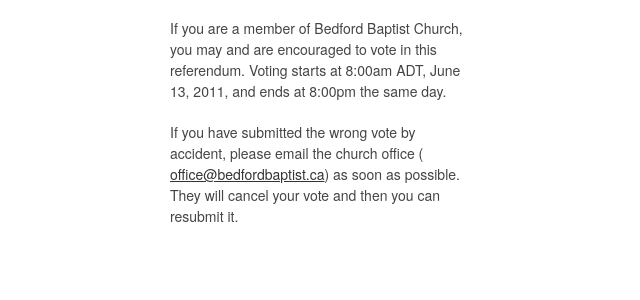
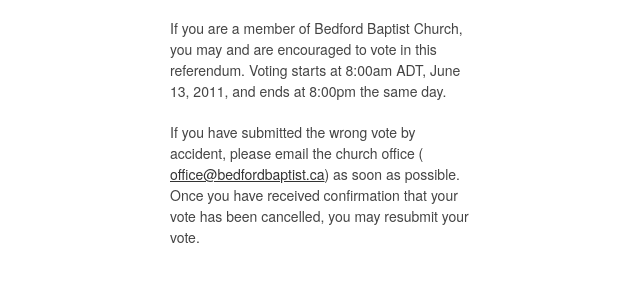
Before and after one commit to honza/vote, a Django app: template templates/public_base.html in a window 1280 px wide. Shown: the part 213-513 px from the top of the page, without its empty margins (0-640 px from the left). Run offline with Django 3.2, Linux system fonts and the light colour scheme; the template is opened without the code that fills it, so the values that code supplies are empty.

Commit message:
Wording.

```diff
--- a/poll/templates/staff.html
+++ b/poll/templates/staff.html
@@ -25,7 +25,7 @@
 
     <div class="six columns">
         <canvas id="canvas" width="300" height="200">
-            <p>Your browser doesn't supper the pie chart functionality.</p>
+            <p>Your browser doesn't support the pie chart functionality.</p>
         </canvas>
     </div>
 
--- a/templates/public_base.html
+++ b/templates/public_base.html
@@ -18,8 +18,9 @@
             <p>
                 If you have submitted the wrong vote by accident, please email
                 the church office
-                (<a href="mailto:office@bedfordbaptist.ca"> office@bedfordbaptist.ca</a>) as soon as possible. They will
-                cancel your vote and then you can resubmit it.
+                (<a href="mailto:office@bedfordbaptist.ca"> office@bedfordbaptist.ca</a>)
+                as soon as possible.  Once you have received confirmation that your vote has
+                been cancelled, you may resubmit your vote.
             </p>
         </div>
 
```
